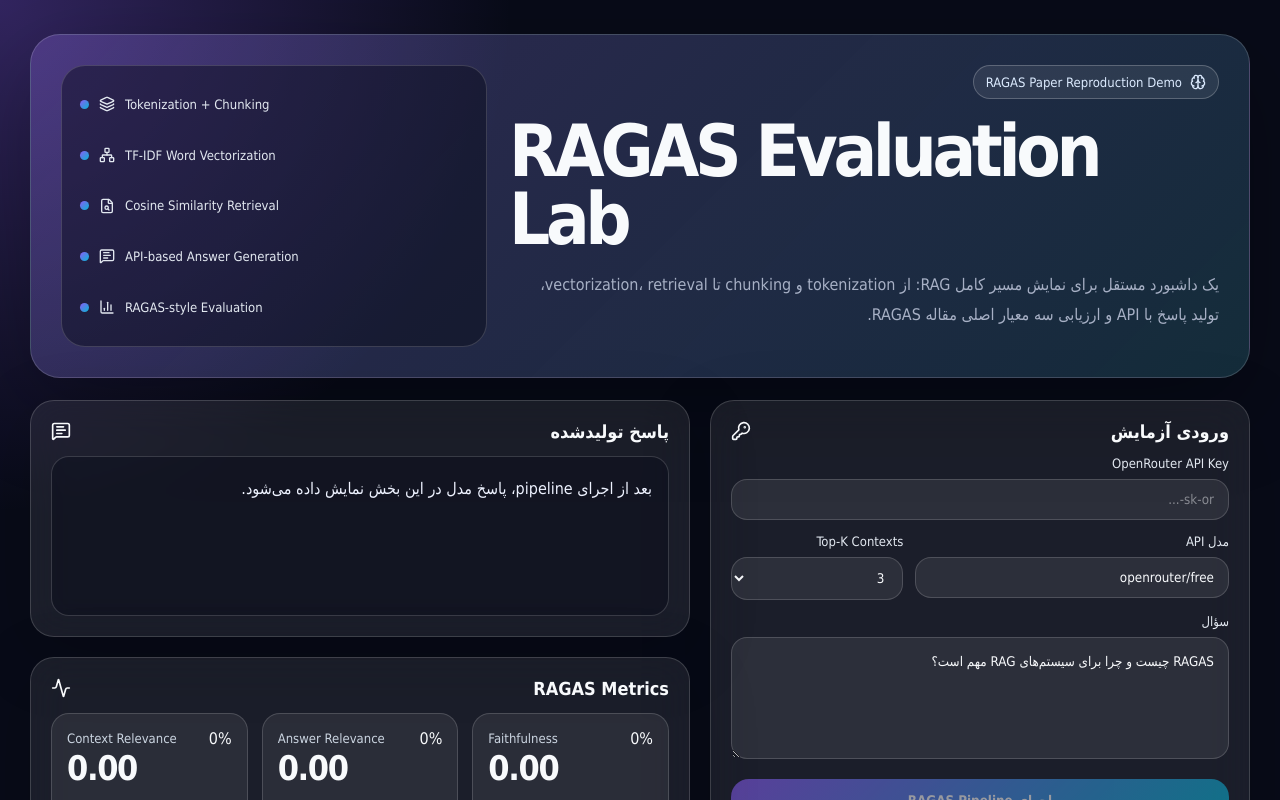
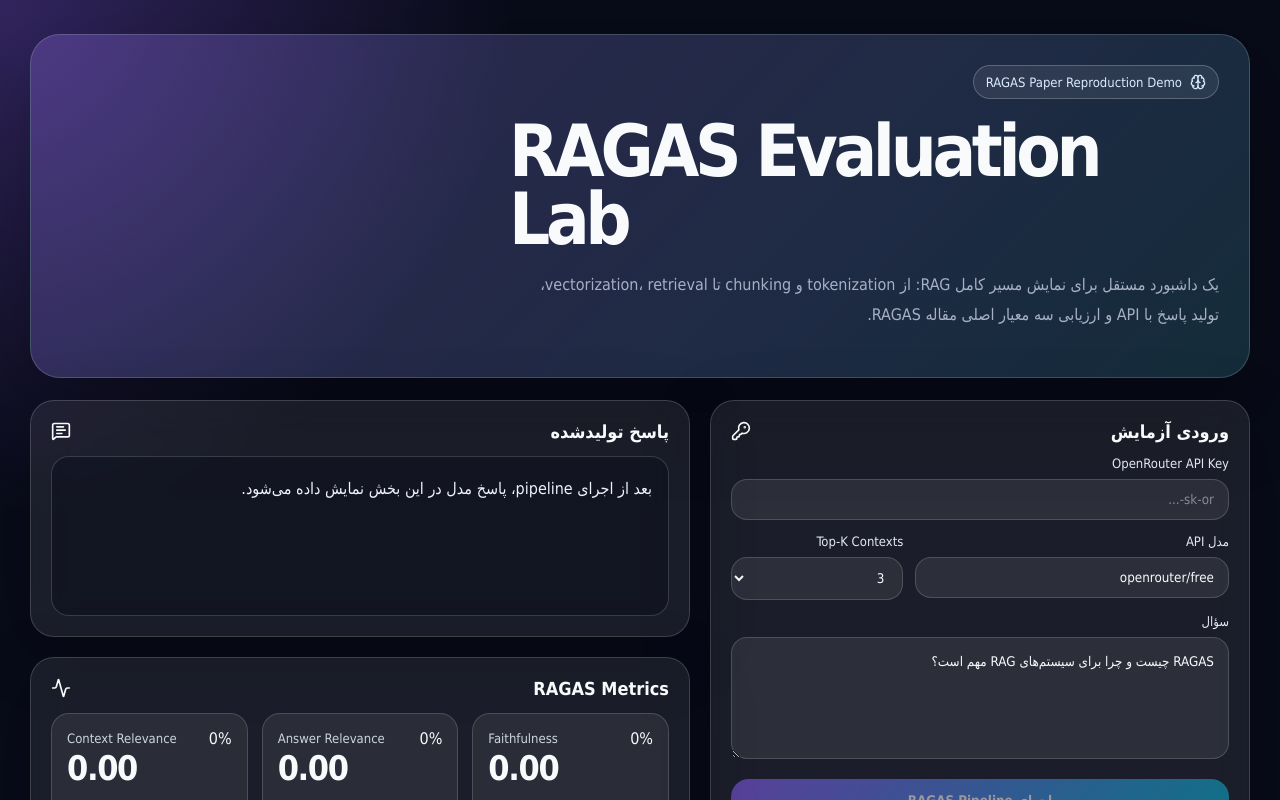
Before and after one commit to oddukiyo/ragas-evaluation-lab, a Next.js app: page / in a window 1280 px wide. Shown: the top 800 px of the page. Built offline with nearby package versions, Linux system fonts and the light colour scheme.

Commit message:
Remove PipelineStep component and related icons
Removed unused PipelineStep component and related icons.

```diff
--- a/app/page.tsx
+++ b/app/page.tsx
@@ -3,11 +3,9 @@
 import { useMemo, useState } from "react"
 import {
   Activity,
-  BarChart3,
   Brain,
   FileSearch,
   KeyRound,
-  Layers3,
   MessageSquareText,
   Network,
   ShieldCheck,
@@ -115,29 +113,6 @@
               chunking تا vectorization، retrieval، تولید پاسخ با API و ارزیابی
               سه معیار اصلی مقاله RAGAS.
             </p>
-          </div>
-
-          <div className="pipeline-card">
-            <PipelineStep
-              icon={<Layers3 size={16} />}
-              text="Tokenization + Chunking"
-            />
-            <PipelineStep
-              icon={<Network size={16} />}
-              text="TF-IDF Word Vectorization"
-            />
-            <PipelineStep
-              icon={<FileSearch size={16} />}
-              text="Cosine Similarity Retrieval"
-            />
-            <PipelineStep
-              icon={<MessageSquareText size={16} />}
-              text="API-based Answer Generation"
-            />
-            <PipelineStep
-              icon={<BarChart3 size={16} />}
-              text="RAGAS-style Evaluation"
-            />
           </div>
         </div>
       </section>
@@ -274,21 +249,7 @@
   )
 }
 
-function PipelineStep({
-  icon,
-  text,
-}: {
-  icon: React.ReactNode
-  text: string
-}) {
-  return (
-    <div className="pipeline-step">
-      <span className="dot" />
-      {icon}
-      <span>{text}</span>
-    </div>
-  )
-}
+
 
 function MetricPanel({ evaluation }: { evaluation?: Evaluation }) {
   return (
```
